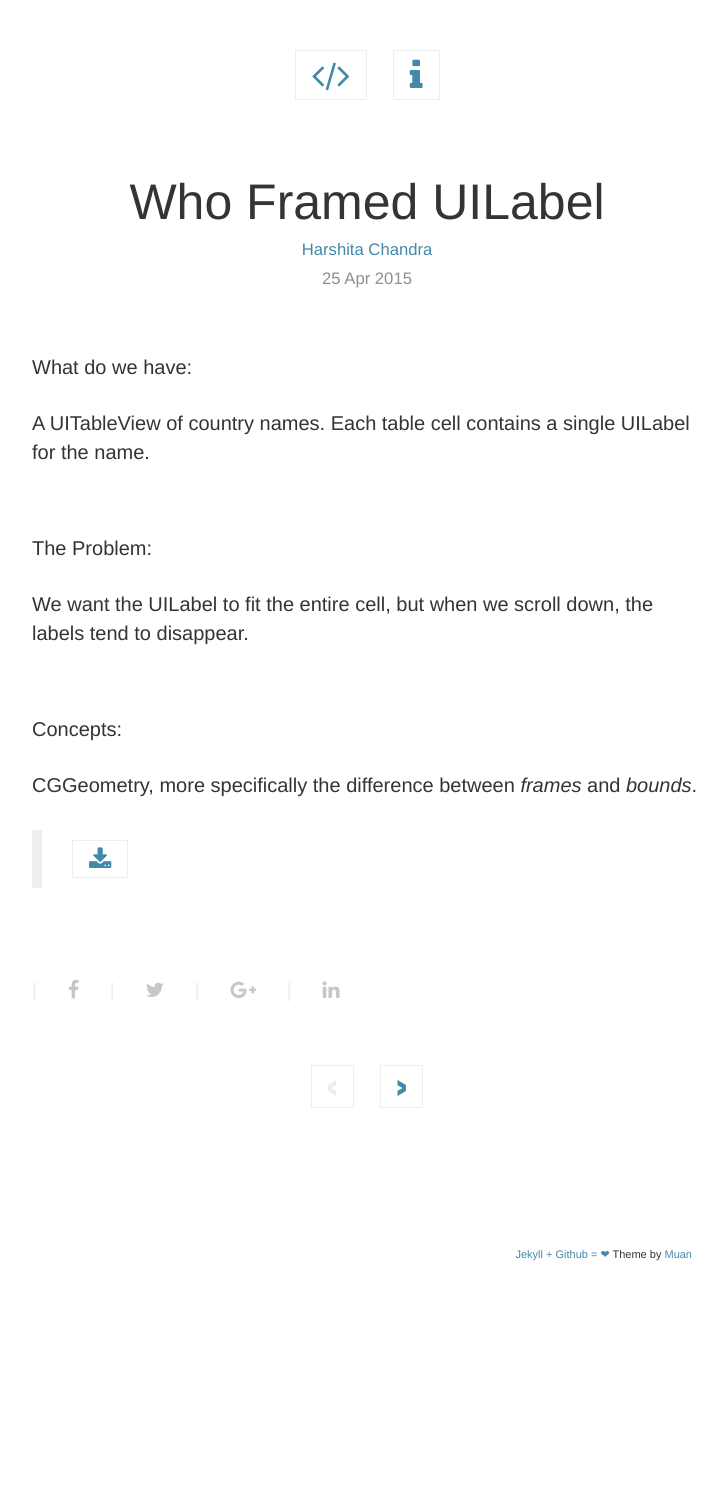
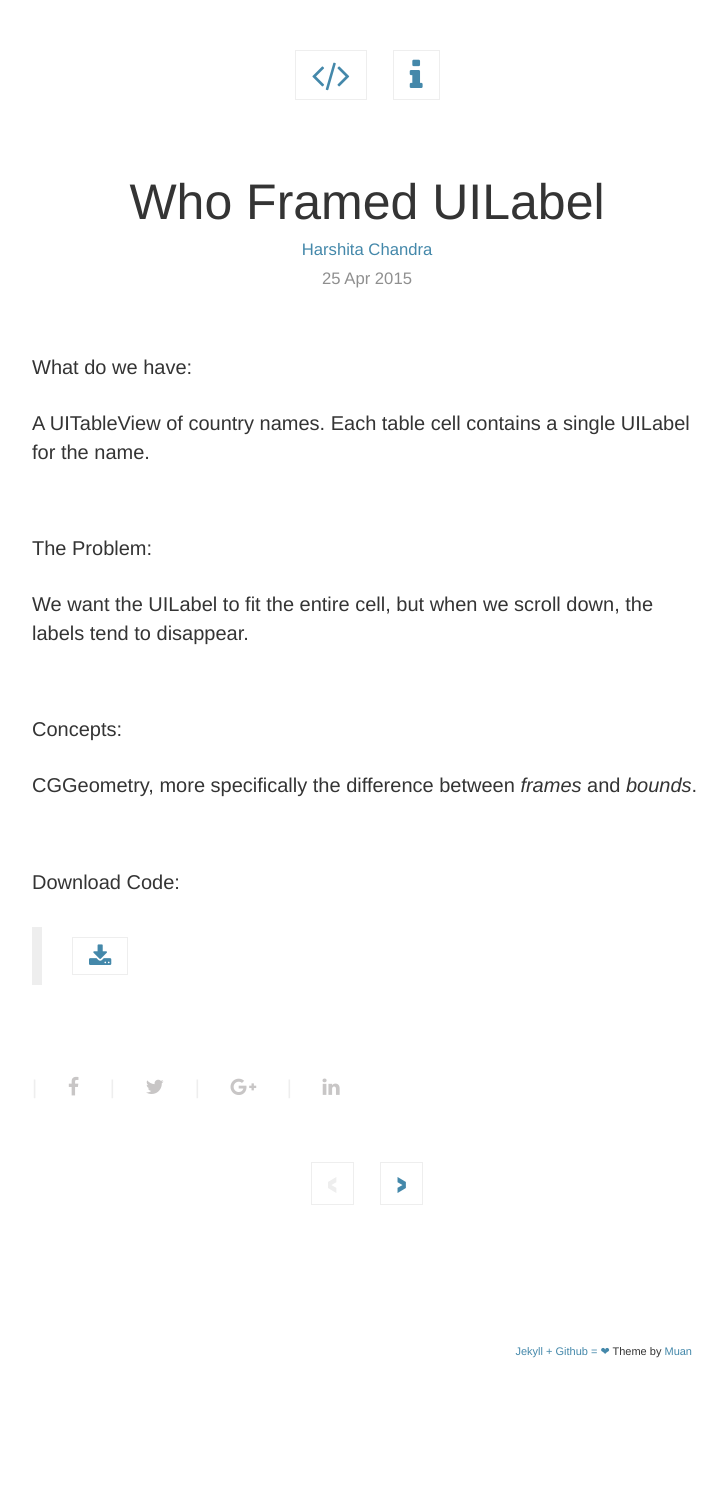
Before and after one commit to ProjectiveC/ProjectiveC.github.io, a Jekyll site: the page built from _posts/2015-04-25-bound-and-framed.md, in a window 1280 px wide. Shown: the whole page, without its empty margins (273-999 px from the left). Built offline with Jekyll 4.4.1, drawn with Linux system fonts in a browser that asks for light colours; nearby versions of some CDN libraries; comment, search, counter and statistics services are not loaded; before the commit the page ends 1388 px from its top, so only the background shows below that.

Commit message:
add new heading to post

```diff
--- a/_includes/post-footer.html
+++ b/_includes/post-footer.html
@@ -1,13 +1,10 @@
+<br />
+<h4>Download Code:</h4>
 <blockquote>
-<a href="{{ page.project_url }}/archive/master.zip" title="Download the project" class="site-title square">
-	<i class="fa fa-download fa-2x"></i>
-</a>
-<!-- <a href="{{ page.project_url }}" class="site-title square">
-	<i class="fa fa-external-link-square fa-2x"></i>
-</a>
- -->
- </blockquote>
+	<a href="{{ page.project_url }}/archive/master.zip" title="Download the project" class="site-title square">
+		<i class="fa fa-download fa-2x"></i>
+	</a>
+</blockquote>
 <br>
 <br>
-
 {% include social-signoff.html %}
```
